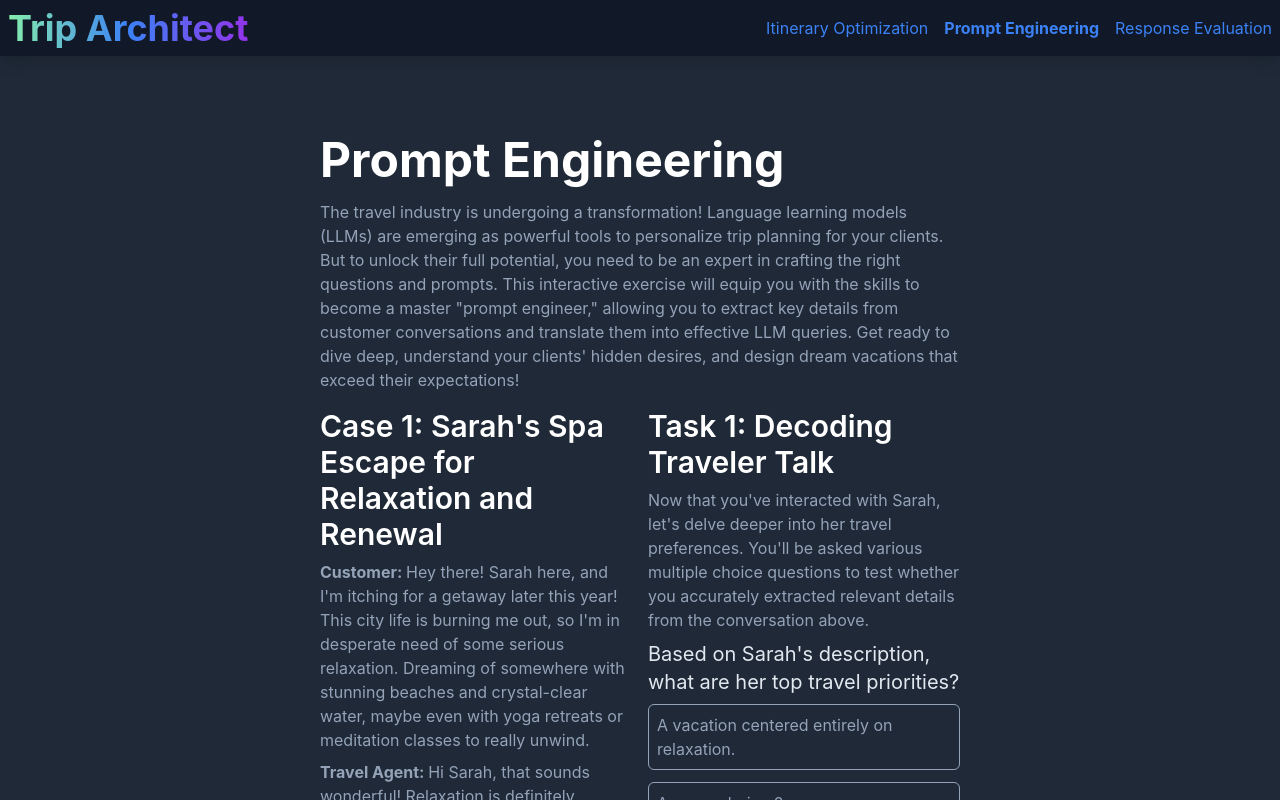
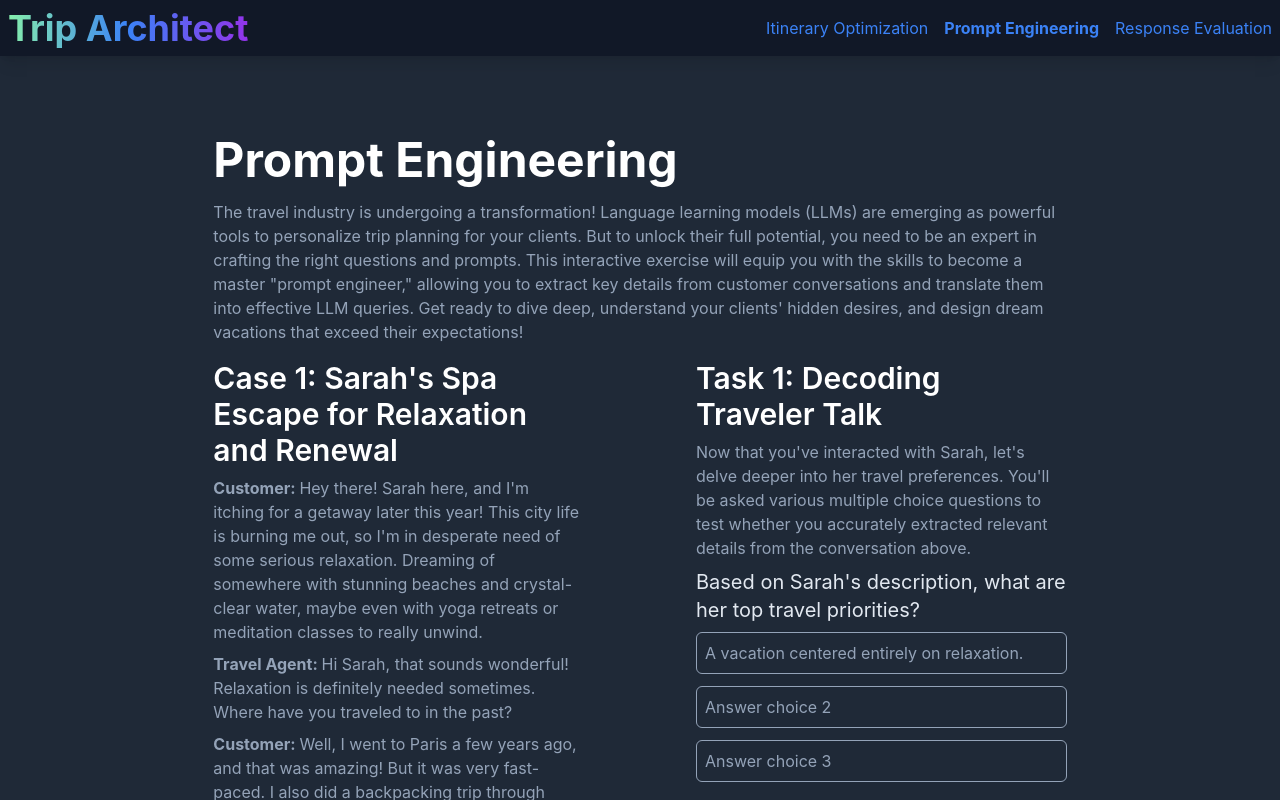
Before and after one commit to dpvb/trip-architect, a React (Vite) app: page /#/prompt-engineering in a window 1280 px wide. Shown: the top 800 px of the page. Built offline with nearby package versions, Linux system fonts and the light colour scheme.

Commit message:
Change gap.

```diff
--- a/src/pages/PEPage.jsx
+++ b/src/pages/PEPage.jsx
@@ -12,11 +12,11 @@ function PEPage() {
                     <Link to="/response-evaluation" className="text-blue-500 hover:text-blue-600 transition-all duration-200 ease-in-out">Response Evaluation</Link>
                 </div>
             </nav>
-            <main className="w-1/2 mx-auto mt-20 pb-20">
+            <main className="w-2/3 mx-auto mt-20 pb-20">
                 <div className="flex flex-col gap-4">
                     <h1 className="text-white font-bold text-5xl">Prompt Engineering</h1>
                     <p className="paragraph-content">The travel industry is undergoing a transformation!  Language learning models (LLMs) are emerging as powerful tools to personalize trip planning for your clients.  But to unlock their full potential, you need to be an expert in crafting the right questions and prompts.  This interactive exercise will equip you with the skills to become a master "prompt engineer," allowing you to extract key details from customer conversations and translate them into effective LLM queries.  Get ready to dive deep, understand your clients' hidden desires, and design dream vacations that exceed their expectations!</p>
-                    <div className="flex w-full gap-4">
+                    <div className="flex w-full gap-28">
                         <div className="w-1/2 flex gap-2 flex-col">
                             <h2 className="text-white font-semibold text-3xl">Case 1: Sarah's Spa Escape for Relaxation and Renewal</h2>
                             <p className="paragraph-content"><span className="font-bold">Customer: </span>Hey there! Sarah here, and I'm itching for a getaway later this year!  This city life is burning me out, so I'm in desperate need of some serious relaxation.  Dreaming of somewhere with stunning beaches and crystal-clear water, maybe even with yoga retreats or meditation classes to really unwind.</p>
```
